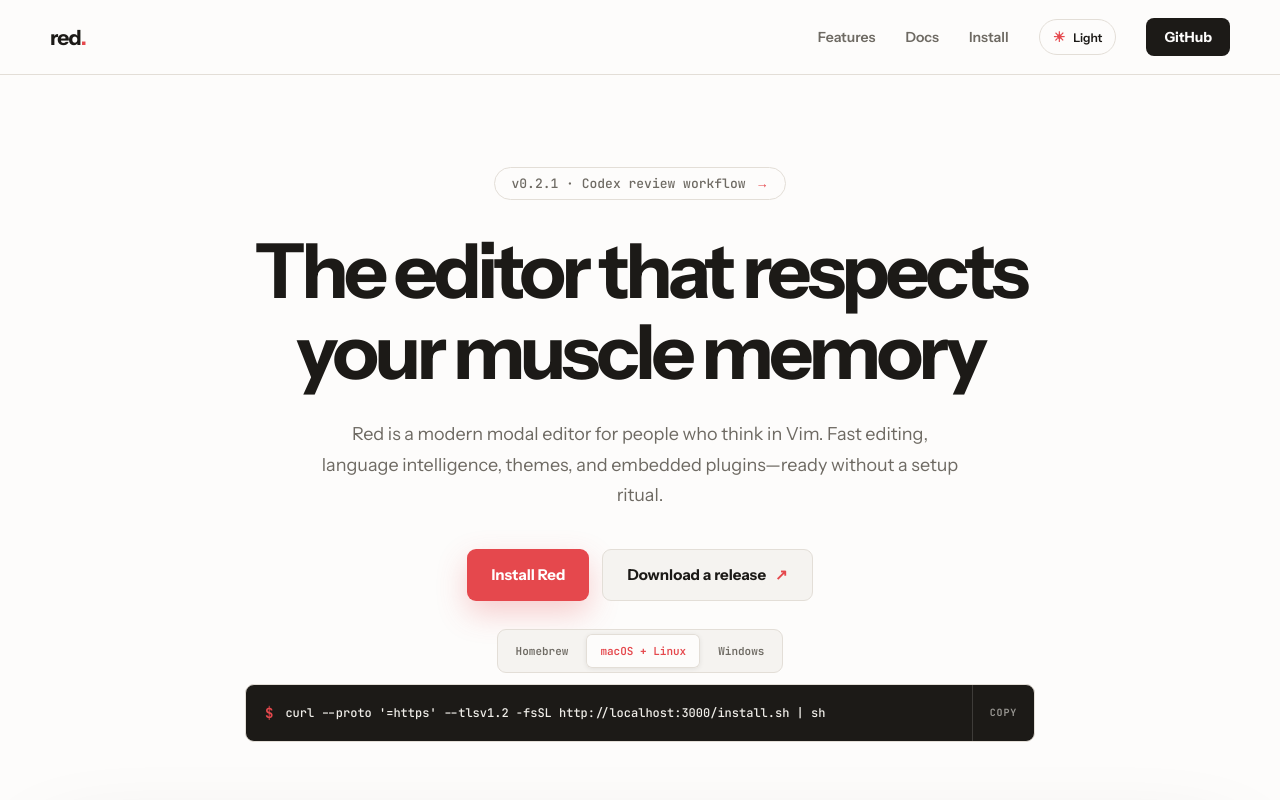
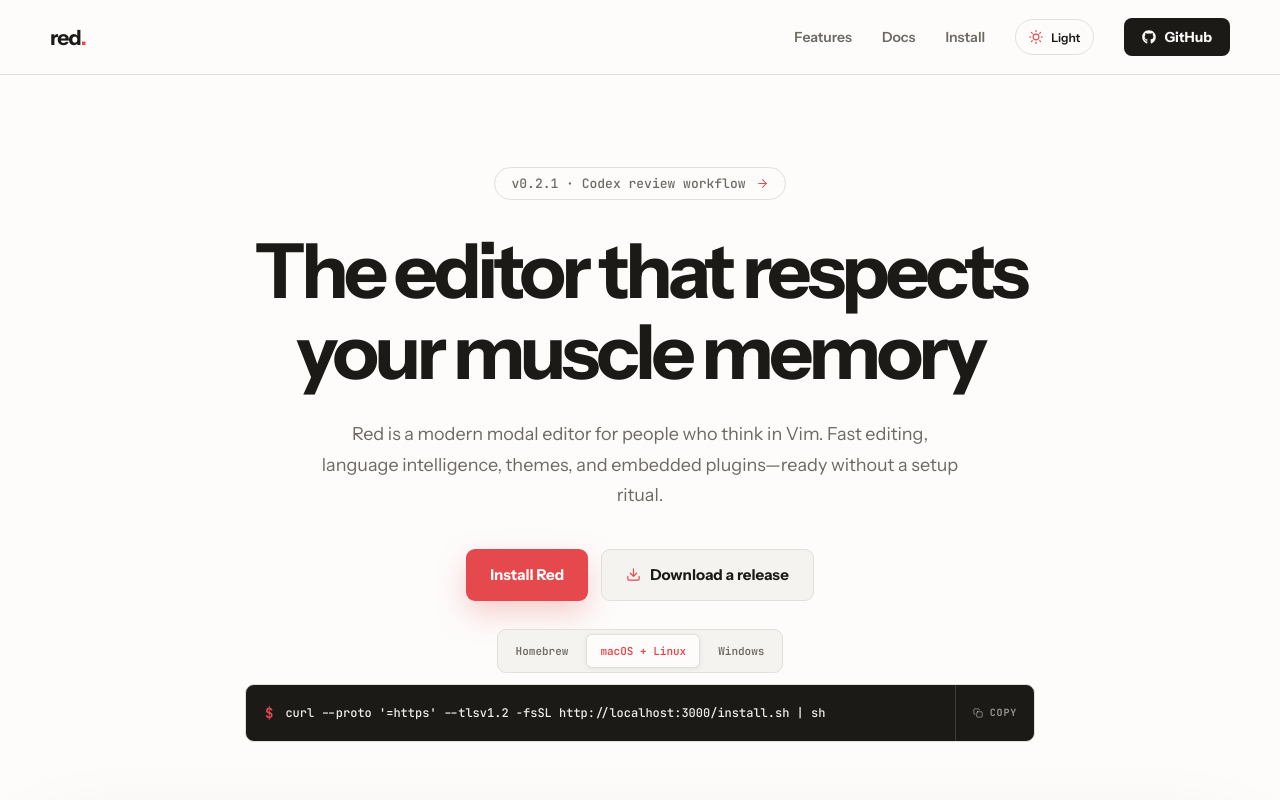
Before and after one commit to codersauce/red-website, a Next.js app: page / in a window 1280 px wide. Shown: the top 800 px of the page. Built offline with nearby package versions, Linux system fonts and the light colour scheme.

Commit message:
feat(site): add consistent interface icons

```diff
--- a/app/components/InstallPicker.tsx
+++ b/app/components/InstallPicker.tsx
@@ -1,6 +1,7 @@
 "use client";
 
 import { useId, useMemo, useRef, useState, useSyncExternalStore } from "react";
+import { FiCheck, FiCopy } from "react-icons/fi";
 import {
   detectInstallMethod,
   installMethods,
@@ -96,7 +97,9 @@
       <span className="prompt" aria-hidden="true">$</span>
       <code>{methods[method].command}</code>
       <button type="button" className="copy" onClick={() => copyInstall(method)} aria-label={methods[method].aria}>
-        {copied && installMethod === method ? "copied" : "copy"}
+        {copied && installMethod === method
+          ? <><FiCheck className="button-icon check-icon" aria-hidden="true" /> copied</>
+          : <><FiCopy className="button-icon copy-icon" aria-hidden="true" /> copy</>}
       </button>
     </div>)}
     <span className="sr-only" role="status">{copied ? "Install command copied to clipboard" : ""}</span>
--- a/app/components/SiteChrome.tsx
+++ b/app/components/SiteChrome.tsx
@@ -1,4 +1,6 @@
 import Link from "next/link";
+import { FaGithub } from "react-icons/fa6";
+import { FiExternalLink } from "react-icons/fi";
 import ThemeToggle from "./ThemeToggle";
 
 export function SiteNav() {
@@ -12,7 +14,7 @@
       <Link className="nav-install" href="/#install">Install</Link>
       <ThemeToggle />
       <a className="github-button" href="https://github.com/codersauce/red" target="_blank" rel="noreferrer">
-        GitHub
+        <FaGithub className="button-icon github-icon" aria-hidden="true" /> GitHub
       </a>
     </div>
   </nav>;
@@ -22,8 +24,12 @@
   return <footer className="site-footer page-shell">
     <div><span className="footer-brand">red<span>.</span></span><span>MIT licensed · built in Rust</span></div>
     <div>
-      <a href="https://github.com/codersauce/red" target="_blank" rel="noreferrer">GitHub ↗</a>
-      <a href="https://discord.gg/5PWvAUNRHU" target="_blank" rel="noreferrer">Discord ↗</a>
+      <a href="https://github.com/codersauce/red" target="_blank" rel="noreferrer">
+        <FaGithub className="inline-icon github-icon" aria-hidden="true" /> GitHub
+      </a>
+      <a href="https://discord.gg/5PWvAUNRHU" target="_blank" rel="noreferrer">
+        Discord <FiExternalLink className="inline-icon external-link-icon" aria-hidden="true" />
+      </a>
       <Link href="/docs">Docs</Link>
     </div>
   </footer>;
--- a/app/components/ThemeToggle.tsx
+++ b/app/components/ThemeToggle.tsx
@@ -1,6 +1,7 @@
 "use client";
 
 import { useSyncExternalStore } from "react";
+import { FiMoon, FiSun } from "react-icons/fi";
 
 type Theme = "light" | "dark";
 
@@ -51,7 +52,9 @@
     onClick={toggleTheme}
     aria-label={`Use ${theme === "dark" ? "light" : "dark"} color theme`}
   >
-    <span aria-hidden="true">{theme === "dark" ? "☾" : "☀"}</span>
+    {theme === "dark"
+      ? <FiMoon className="button-icon theme-icon" aria-hidden="true" />
+      : <FiSun className="button-icon theme-icon" aria-hidden="true" />}
     {theme === "dark" ? "Dark" : "Light"}
   </button>;
 }
--- a/app/globals.css
+++ b/app/globals.css
@@ -143,12 +143,28 @@
   font-weight: 600;
 }
 
-.theme-toggle span {
+.button-icon,
+.inline-icon {
+  width: 1em;
+  height: 1em;
+  flex: none;
+  stroke-width: 1.9;
+}
+
+.inline-icon {
+  display: inline-block;
+  vertical-align: -.12em;
+}
+
+.theme-toggle svg {
   color: var(--red);
   font-size: 14px;
 }
 
 .github-button {
+  display: inline-flex;
+  align-items: center;
+  gap: 8px;
   padding: 10px 18px;
   border-radius: 8px;
   background: var(--text);
@@ -194,7 +210,7 @@
   font: 500 13px var(--font-mono), monospace;
 }
 
-.version-pill span {
+.version-pill svg {
   color: var(--red);
 }
 
@@ -230,6 +246,7 @@
   min-height: 52px;
   align-items: center;
   justify-content: center;
+  gap: 9px;
   padding: 13px 24px;
   border-radius: 9px;
   font-size: 15px;
@@ -252,8 +269,7 @@
   color: var(--text);
 }
 
-.secondary-button span {
-  margin-left: 9px;
+.secondary-button svg {
   color: var(--red);
 }
 
@@ -358,9 +374,12 @@
 }
 
 .install-command .copy {
+  display: inline-flex;
   min-height: 56px;
   cursor: pointer;
   flex: none;
+  align-items: center;
+  gap: 7px;
   padding: 0 17px;
   border: 0;
   border-left: 1px solid color-mix(in srgb, var(--code-text) 16%, transparent);
@@ -569,14 +588,12 @@
 
 .text-link {
   display: inline-flex;
+  align-items: center;
+  gap: 8px;
   margin-top: 27px;
   color: var(--red);
   font-size: 14px;
   font-weight: 650;
-}
-
-.text-link span {
-  margin-left: 8px;
 }
 
 .agent-showcase > div {
@@ -638,6 +655,14 @@
   gap: 24px;
   color: var(--muted);
   font: 550 12px var(--font-mono), monospace;
+}
+
+.install-links a,
+.site-footer a,
+.notfound-links a {
+  display: inline-flex;
+  align-items: center;
+  gap: 7px;
 }
 
 .site-footer {
@@ -710,7 +735,9 @@
 }
 
 .docs-source {
-  display: inline-block;
+  display: inline-flex;
+  align-items: center;
+  gap: 7px;
   margin-top: 25px;
   color: var(--red);
   font-size: 12px;
@@ -886,7 +913,7 @@
     white-space: nowrap;
   }
 
-  .theme-toggle span {
+  .theme-toggle svg {
     min-width: 16px;
   }
 
--- a/app/page.tsx
+++ b/app/page.tsx
@@ -1,5 +1,6 @@
 import Image from "next/image";
 import { headers } from "next/headers";
+import { FiArrowRight, FiDownload, FiExternalLink } from "react-icons/fi";
 import AgentShowcase from "./components/AgentShowcase";
 import InstallPicker from "./components/InstallPicker";
 import ProductShowcase from "./components/ProductShowcase";
@@ -46,13 +47,13 @@
     <div className="nav-wrap"><div className="page-shell"><SiteNav /></div></div>
 
     <section className="hero page-shell" id="top">
-      <div className="version-pill">{releaseVersion} · Codex review workflow <span aria-hidden="true">→</span></div>
+      <div className="version-pill">{releaseVersion} · Codex review workflow <FiArrowRight className="inline-icon arrow-icon" aria-hidden="true" /></div>
       <h1>The editor that respects<br className="desktop-break" /> your muscle memory</h1>
       <p>Red is a modern modal editor for people who think in Vim. Fast editing, language intelligence, themes, and embedded plugins—ready without a setup ritual.</p>
       <div className="hero-actions">
         <a className="primary-button" href="#install">Install Red</a>
         <a className="secondary-button" href="https://github.com/codersauce/red/releases/latest" target="_blank" rel="noreferrer">
-          Download a release <span aria-hidden="true">↗</span>
+          <FiDownload className="button-icon download-icon" aria-hidden="true" /> Download a release
         </a>
       </div>
       <div className="hero-install"><InstallPicker origin={origin} /></div>
@@ -98,7 +99,7 @@
           <div><kbd>:AgentReview</kbd><span>Review pending proposals</span></div>
         </div>
         <a className="text-link" href="https://github.com/codersauce/red/blob/master/docs/AGENT_WORKFLOW.md" target="_blank" rel="noreferrer">
-          Read the agent workflow docs <span aria-hidden="true">→</span>
+          Read the agent workflow docs <FiExternalLink className="inline-icon external-link-icon" aria-hidden="true" />
         </a>
       </div>
       <AgentShowcase />
@@ -117,7 +118,7 @@
             {shortcuts.map(([key, action]) => <div key={key}><kbd>{key}</kbd><span>{action}</span></div>)}
           </div>
           <a className="text-link" href="https://github.com/codersauce/red/blob/master/docs/VIM_COMPATIBILITY.md" target="_blank" rel="noreferrer">
-            View the compatibility matrix <span aria-hidden="true">→</span>
+            View the compatibility matrix <FiExternalLink className="inline-icon external-link-icon" aria-hidden="true" />
           </a>
         </div>
       </div>
@@ -129,8 +130,10 @@
       <p>Red ships as a self-contained binary for macOS, Linux, and Windows. Supported desktop systems are detected automatically, and you can choose another method at any time.</p>
       <InstallPicker origin={origin} wide />
       <div className="install-links">
-        <a href="https://github.com/codersauce/red/releases/latest" target="_blank" rel="noreferrer">Prebuilt archives ↗</a>
-        <a href="/docs#installation">Installation guide →</a>
+        <a href="https://github.com/codersauce/red/releases/latest" target="_blank" rel="noreferrer">
+          <FiDownload className="inline-icon download-icon" aria-hidden="true" /> Prebuilt archives
+        </a>
+        <a href="/docs#installation">Installation guide <FiArrowRight className="inline-icon arrow-icon" aria-hidden="true" /></a>
       </div>
     </section>
 
--- a/package.json
+++ b/package.json
@@ -17,7 +17,8 @@
   "dependencies": {
     "next": "16.2.6",
     "react": "19.2.6",
-    "react-dom": "19.2.6"
+    "react-dom": "19.2.6",
+    "react-icons": "^5.7.0"
   },
   "devDependencies": {
     "@cloudflare/vite-plugin": "1.37.1",
```
Also changed, not shown: app/docs/page.tsx (+12 -4 lines), app/not-found.tsx (+6 -2 lines), 2 other files (tests, documents, lock files or other folders).
